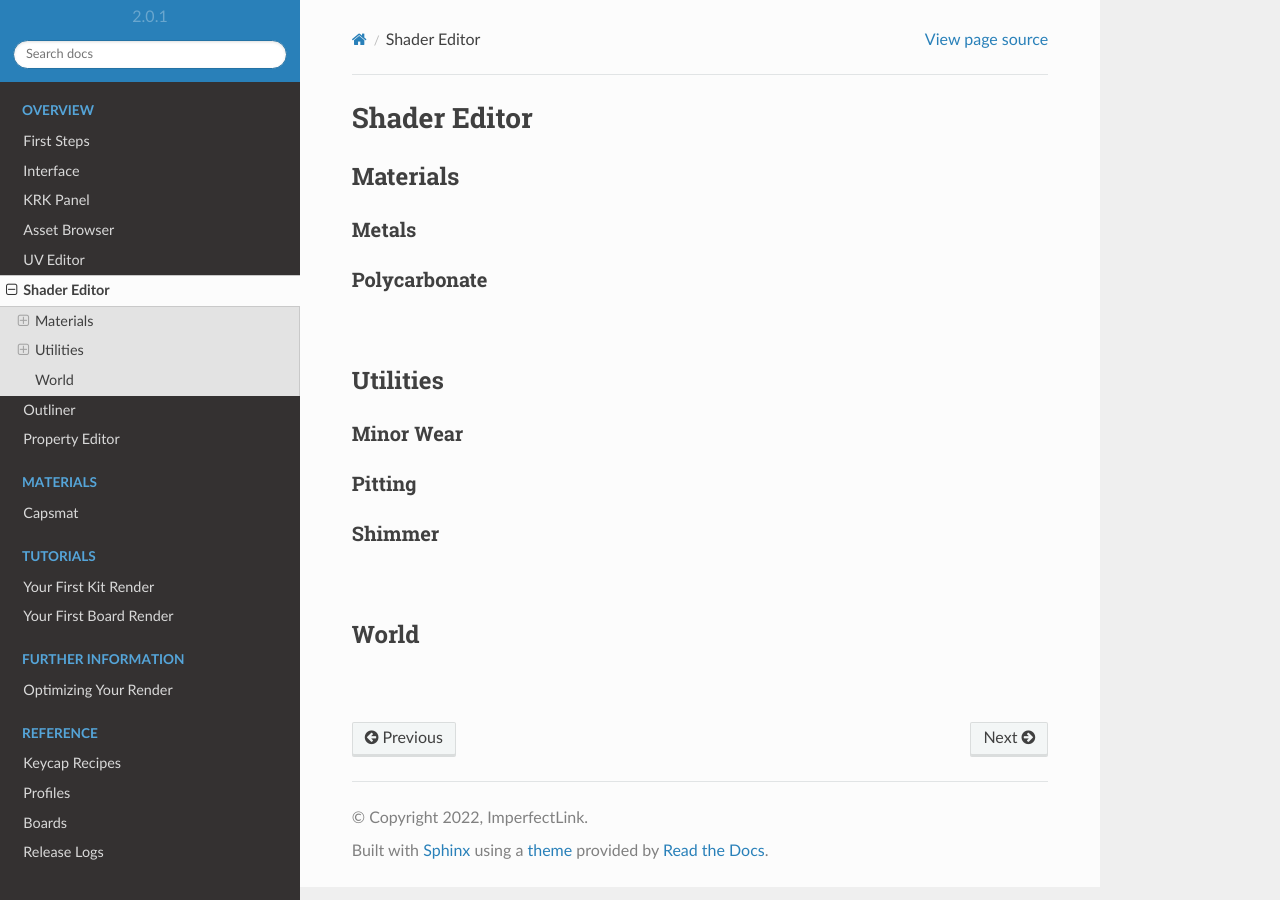
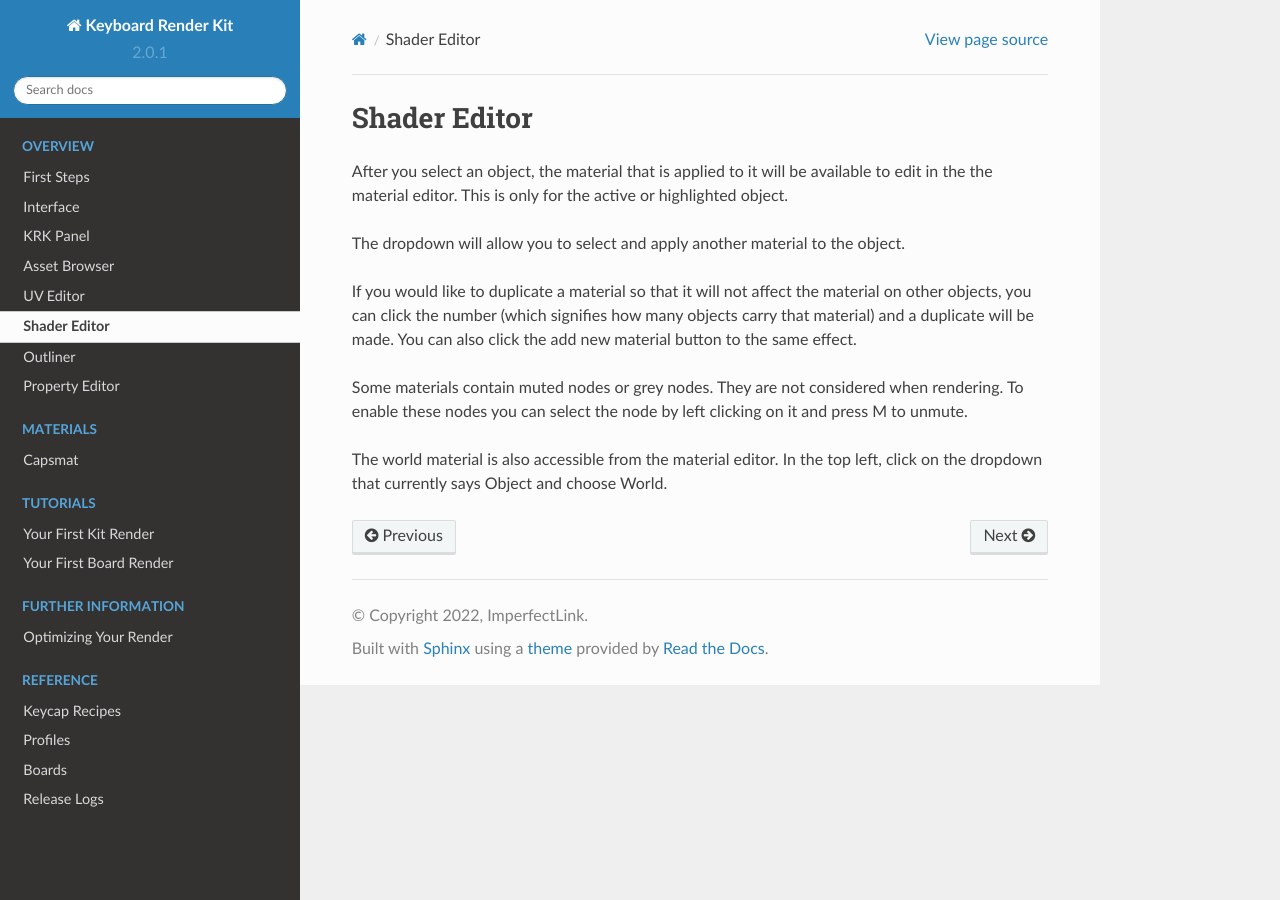
Before and after one commit to imperfectlink/KeyboardRenderKit, a Sphinx documentation site: the page built from docs/source/materials.rst, in a window 1280 px wide. Built offline with Sphinx 7.4.7 and the Read the Docs theme 2.0.0, drawn with Linux system fonts in a browser that asks for light colours.

Commit message:
Update materials.rst

```diff
--- a/docs/source/materials.rst
+++ b/docs/source/materials.rst
@@ -1,29 +1,11 @@
 Shader Editor
 ====
-Materials
-~~~~
-Metals
-----
-Polycarbonate
-----
+After you select an object, the material that is applied to it will be available to edit in the the material editor. This is only for the active or highlighted object.
 
-|
+The dropdown will allow you to select and apply another material to the object.
 
-Utilities
-~~~~
+If you would like to duplicate a material so that it will not affect the material on other objects, you can click the number (which signifies how many objects carry that material) and a duplicate will be made. You can also click the add new material button to the same effect.
 
-Minor Wear
-----
+Some materials contain muted nodes or grey nodes. They are not considered when rendering. To enable these nodes you can select the node by left clicking on it and press M to unmute.
 
-Pitting
-----
-
-Shimmer
-----
-
-|
-
-World
-~~~~
-
-|
+The world material is also accessible from the material editor. In the top left, click on the dropdown that currently says Object and choose World.
```
